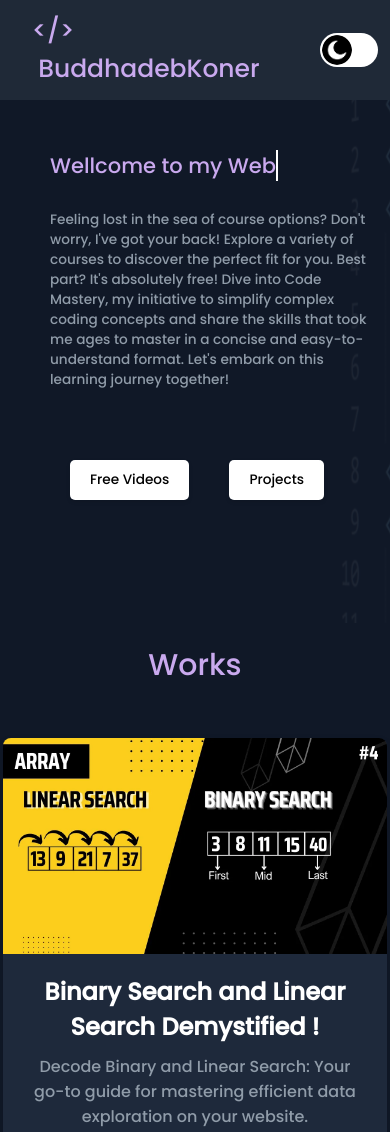
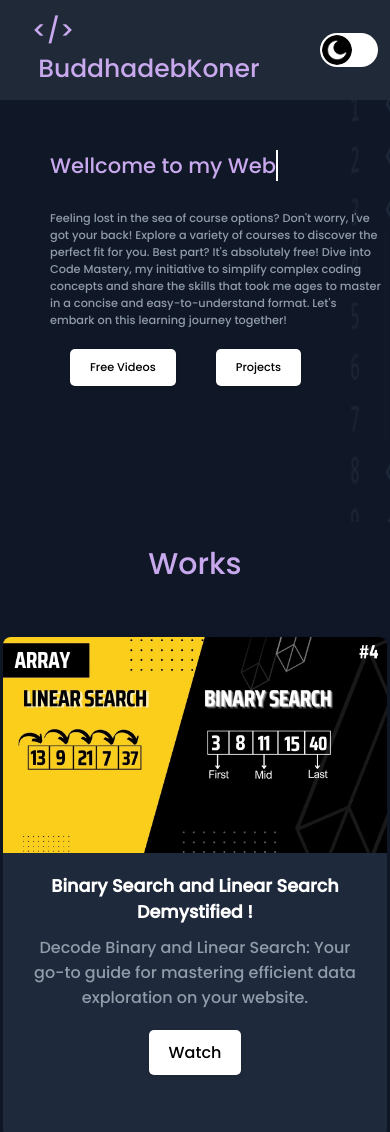
Before and after one commit to BuddhadebKoner/advance-portpolio, a plain HTML site: page index.html in a window 390 px wide. Shown: the top 1132 px of the page. Drawn offline with Linux system fonts and the light colour scheme.

Commit message:
spell mistake

```diff
--- a/style.css
+++ b/style.css
@@ -245,6 +245,7 @@ main {
     top: 50vh;
     padding: 20px 5em 0 5em;
     text-align: center;
+    flex-wrap: wrap;
 }
 
 .heading-rec {
@@ -350,6 +351,7 @@ main {
     display: flex;
     justify-content: space-around;
     padding-top: 30px;
+    flex: 1;
 }
 
 .card {
@@ -383,7 +385,7 @@ main {
     height: 208px;
 }
 
-h2 {
+.cards-title{
     margin: 0;
     font-size: 1.5rem;
 }
@@ -424,7 +426,6 @@ p {
 
 /* 1334px */
 @media (max-width: 1334px) {
-
     #dark-img,
     #light-img {
         opacity: 0.1;
@@ -440,13 +441,16 @@ p {
     .card {
         margin: 20px;
     }
-    .recomendation{
+
+    .recomendation {
         height: fit-content;
     }
-    .footer{
+
+    .footer {
         display: none;
     }
 }
+
 
 /* 881px */
 @media (max-width: 881px) {
@@ -467,21 +471,34 @@ p {
     }
 
     .recomendation {
-        top: 62vh;
+        top: 50vh;
     }
 
     .banner {
         height: 50em;
     }
     #details-text {
-        font-size: 3.5vw;
+        font-size: 2.9vw;
     }
+    .cards-title{
+        font-size: 1.1rem;
+    }
+    #banner-btns{
+        margin-top: 0px;
+    }
+
 }
 
 /*373px*/
 
-@media (max-width: 373px) {
+@media (max-width: 389px) {
     .square-button{
-        font-size: 15px;
+        font-size: 11px;
+    }
+    .card{
+        width: 300px;
+    }
+    .cover-content{
+        padding: 30px;
     }
 }
```
